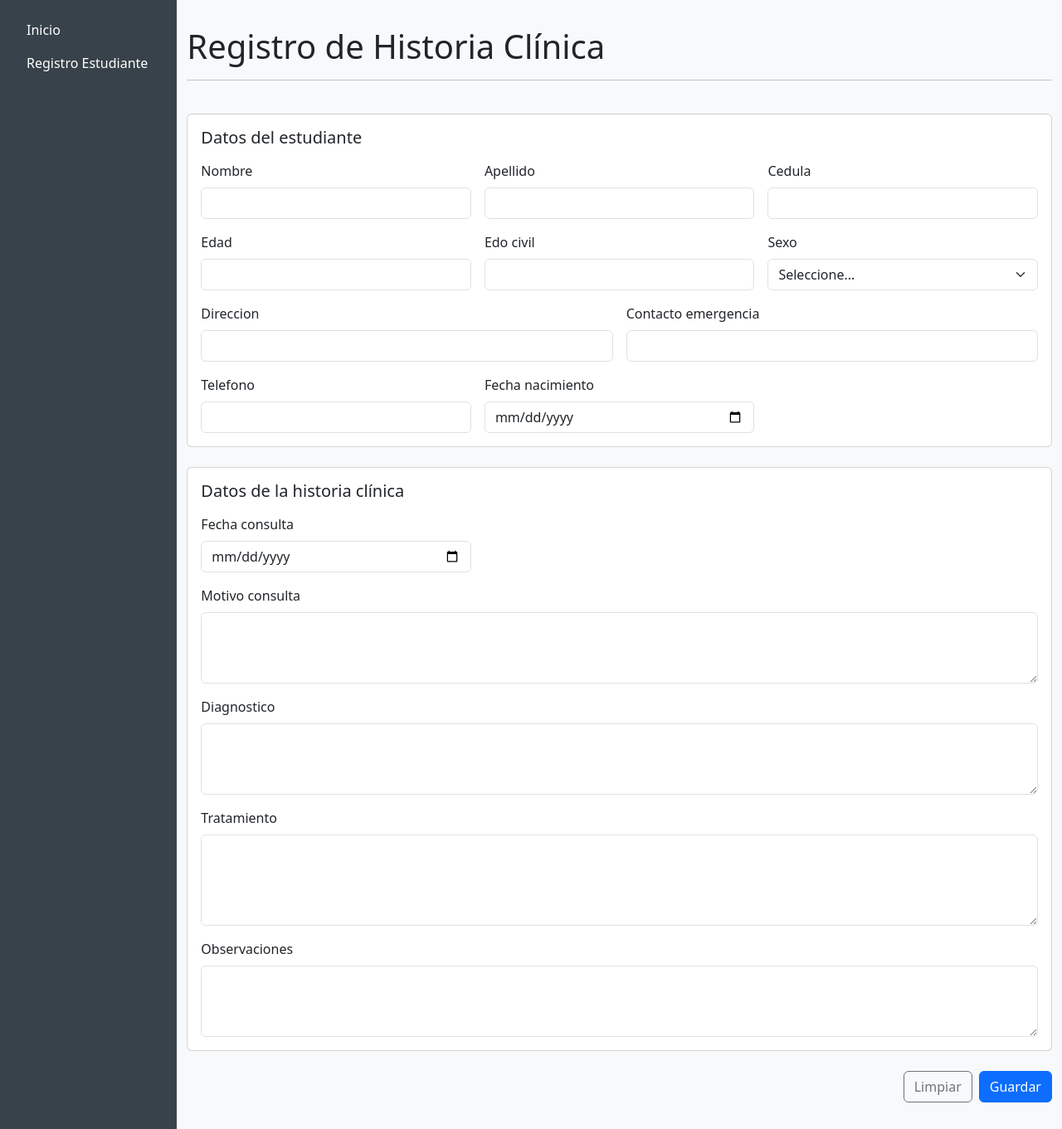
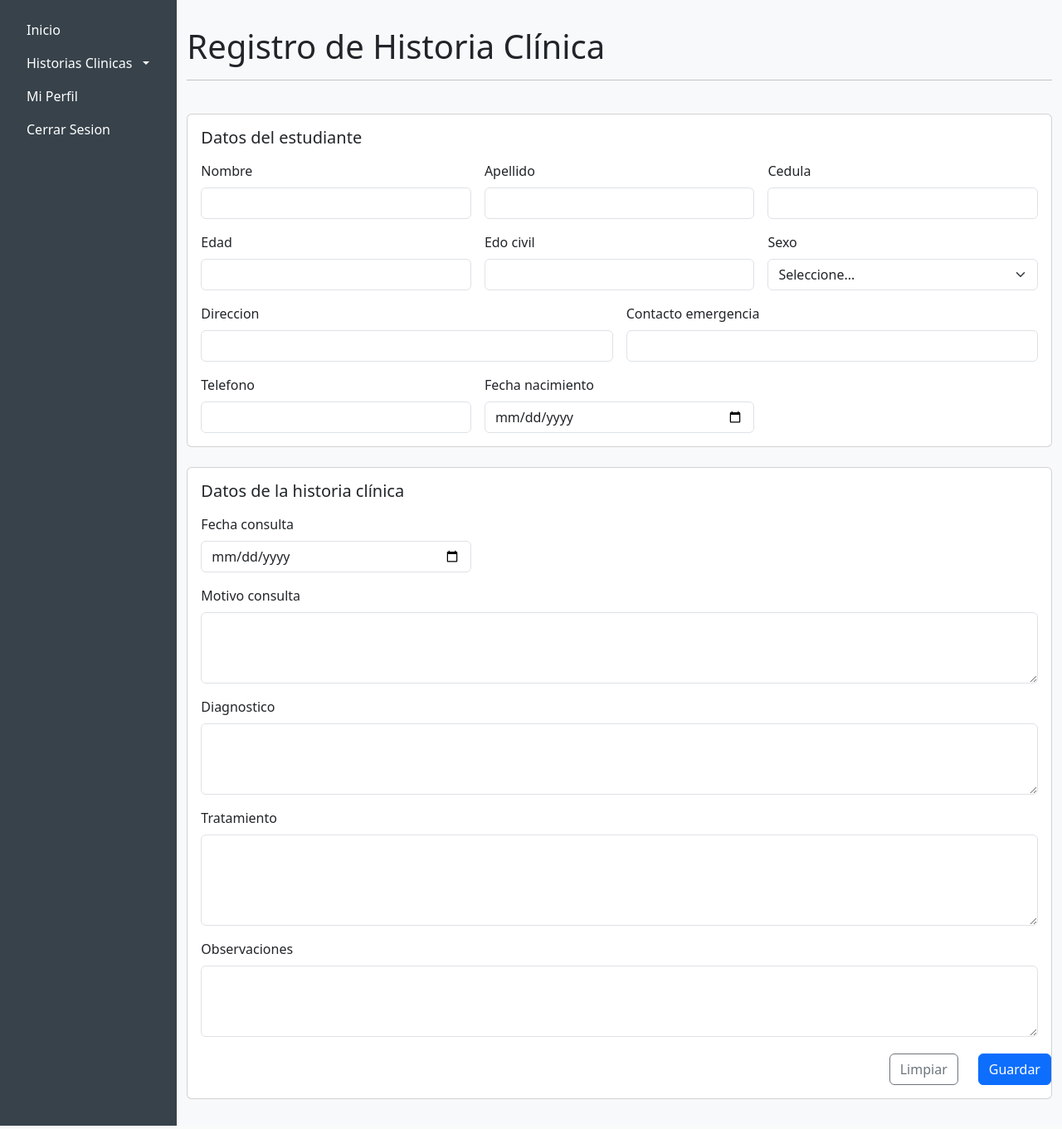
Before and after one commit to marcomelendezz/SistmaHistoriaClinicaYControlMedicoDiario, a Django app: page /historia/registro_historia/ in a window 1280 px wide. Shown: the part 86-1447 px from the top of the page at 83% size. Run offline with Django 5.2, Linux system fonts and the light colour scheme.

Commit message:
navbar modificada

```diff
--- a/Hisotria_clinica/templates/historia/historia.html
+++ b/Hisotria_clinica/templates/historia/historia.html
@@ -43,12 +43,13 @@
                         {% endfor %}
                     </div>
                 </div>
-            </div>
-
-            <div class="col-12 d-flex justify-content-end gap-2 mt-4">
+                            <div class="col-12 d-flex justify-content-end gap-4 mt-1 mb-3">
                 <button type="reset" class="btn btn-outline-secondary">Limpiar</button>
                 <button type="submit" class="btn btn-primary">Guardar</button>
             </div>
+            </div>
+
+
         </form>
     </div>
 {% endblock %}
--- a/base/static/base/css/styleheadernav.css
+++ b/base/static/base/css/styleheadernav.css
@@ -1,5 +1,51 @@
 aside {
     background-color: #15222BD9;
+}
+
+aside .nav-pills .nav-item {
+    width: 100%;
+}
+
+aside .dropdown-toggle::after {
+    margin-left: 0.5rem;
+    color: #ffffff;
+}
+
+aside .dropdown-menu {
+    position: static;
+    margin-top: 0.25rem;
+    background-color: rgba(21, 34, 43, 0.95);
+    border: 1px solid rgba(255, 255, 255, 0.12);
+    border-radius: 0.5rem;
+    box-shadow: none;
+    padding: 0.35rem 0;
+    min-width: 100%;
+    max-width: 100%;
+    width: 100%;
+    overflow: hidden;
+}
+
+aside .dropdown-item {
+    color: #ffffff;
+    background-color: transparent;
+    padding: 0.65rem 1rem;
+    transition: background-color 0.2s ease, color 0.2s ease;
+    white-space: normal;
+    word-break: break-word;
+    overflow-wrap: anywhere;
+    line-height: 1.4;
+}
+
+aside .dropdown-item:hover,
+aside .dropdown-item:focus {
+    background-color: rgba(255, 255, 255, 0.08);
+    color: #ffffff;
+}
+
+aside .dropdown-item.active,
+aside .dropdown-item:active {
+    background-color: rgba(255, 255, 255, 0.12);
+    color: #ffffff;
 }
 
 .contenido-principal {
--- a/base/templates/base/header_navbar.html
+++ b/base/templates/base/header_navbar.html
@@ -19,10 +19,22 @@
             <aside class="col-md-3 col-lg-2 min-vh-100 p-3 mi-color">
                 <ul class="nav nav-pills flex-column mb-auto">
                     <li class="nav-item">
-                        <a href="#" class="nav-link text-white">Inicio</a>
+                        <a href="{% url 'dashboard' %}" class="nav-link text-white">Inicio</a>
                     </li>
-                    <li>
-                        <a href="#" class="nav-link text-white">Registro Estudiante</a>
+                    <li class="nav-item dropdown">
+                        <a class="nav-link dropdown-toggle text-white w-100" href="#" id="HistoriaDropdown" role="button" data-bs-toggle="dropdown" aria-expanded="false">
+                            Historias Clinicas
+                        </a>
+                        <ul class="dropdown-menu dropdown-menu-dark w-100" aria-labelledby="HistoriaDropdown">
+                            <li><a class="dropdown-item" href="{% url 'registro_historia' %}">Registrar</a></li>
+                            <li><a class="dropdown-item" href="{% url 'lista_historia' %}">lista de historias clínicas</a></li>
+                        </ul>
+                    </li>
+                    <li class="nav-item">
+                        <a href="{% url 'login' %}" class="nav-link text-white">Mi Perfil</a>
+                    </li>
+                     <li class="nav-item">
+                        <a href="{% url 'login' %}" class="nav-link text-white">Cerrar Sesion</a>
                     </li>
                 </ul>
             </aside>
@@ -33,4 +45,5 @@
         </div>
     </div>
 </body>
+<script src="https://cdn.jsdelivr.net/npm/bootstrap@5.3.0/dist/js/bootstrap.bundle.min.js"></script>
 </html>
```
